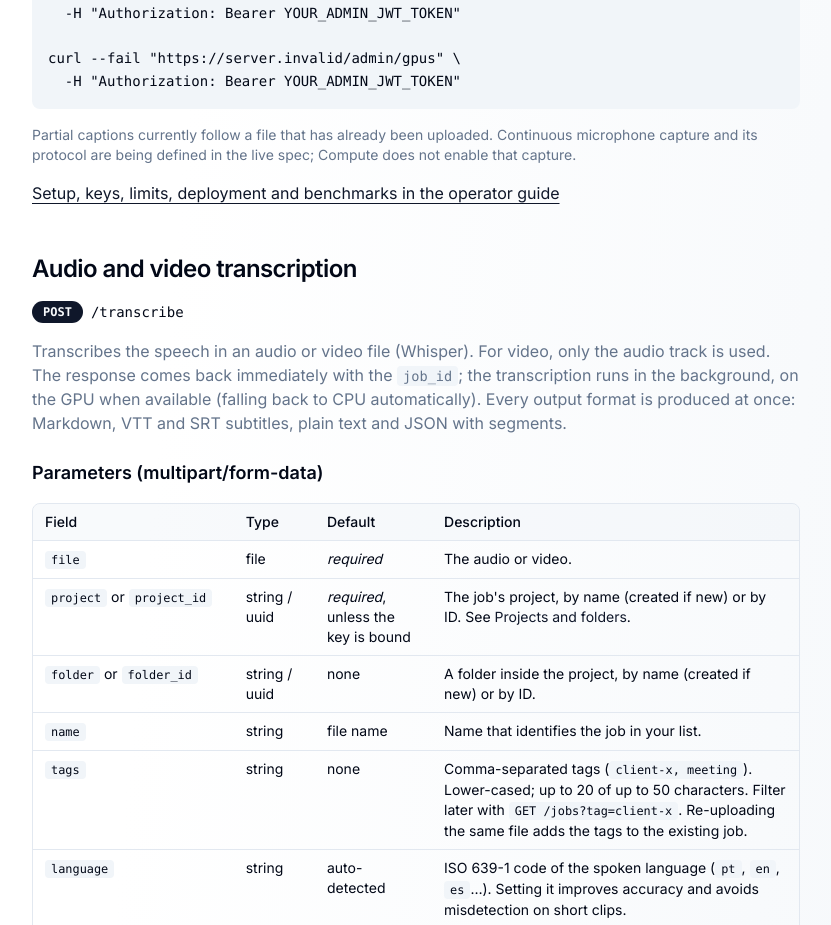
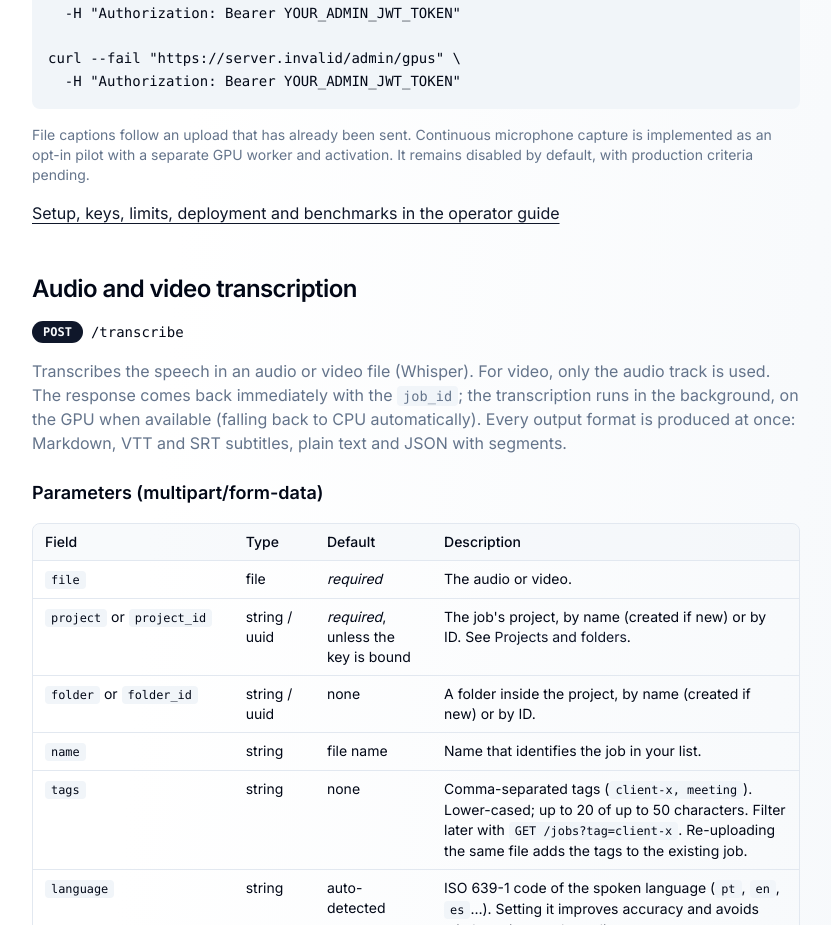
Before and after one commit to geda-valentim/ingestify-to-ai, a Next.js app in the folder frontend/: page /docs in a window 1280 px wide. Shown: the part 8948-9873 px from the top of the page, without its empty margins (272-1103 px from the left). Built offline with nearby package versions, Linux system fonts and the light colour scheme; no server answers.

Commit message:
docs: update Compute guidance for the live pilot

```diff
--- a/frontend/app/docs/page.tsx
+++ b/frontend/app/docs/page.tsx
@@ -1076,7 +1076,7 @@ const COMPUTE_COPY = {
     security: "Leituras HTTP aceitam JWT ou API key de admin; alterações exigem sessão JWT de admin. Credenciais Modal são somente escrita, seladas na API e abertas pelo worker remoto. Pausar um motor impede novas colocações; os trabalhos em voo terminam.",
     guide: "Setup, chaves, limites, deploy e benchmark no guia do operador",
     samples: "Leituras de diagnóstico (substitua o token JWT de admin)",
-    fileCaptions: "As legendas parciais disponíveis hoje acompanham um arquivo já enviado. Captura contínua de microfone e seu protocolo estão sendo definidos na spec live; Compute não habilita essa captura.",
+    fileCaptions: "Legendas parciais de arquivos acompanham um upload já enviado. A captura contínua de microfone foi implementada como piloto opt-in, com worker GPU próprio e ativação separada. Ela permanece desabilitada por padrão, com critérios de produção pendentes.",
   },
   en: {
     title: "Compute: execution and capacity",
@@ -1093,7 +1093,7 @@ const COMPUTE_COPY = {
     security: "HTTP reads accept an admin JWT or API key; changes require an admin JWT session. Modal credentials are write-only, sealed by the API and opened by the remote worker. Pausing an engine blocks new placements; in-flight work finishes.",
     guide: "Setup, keys, limits, deployment and benchmarks in the operator guide",
     samples: "Diagnostic reads (replace the admin JWT token)",
-    fileCaptions: "Partial captions currently follow a file that has already been uploaded. Continuous microphone capture and its protocol are being defined in the live spec; Compute does not enable that capture.",
+    fileCaptions: "File captions follow an upload that has already been sent. Continuous microphone capture is implemented as an opt-in pilot with a separate GPU worker and activation. It remains disabled by default, with production criteria pending.",
   },
 };
 
```
Also changed, not shown: 1 other file (tests, documents, lock files or other folders).
